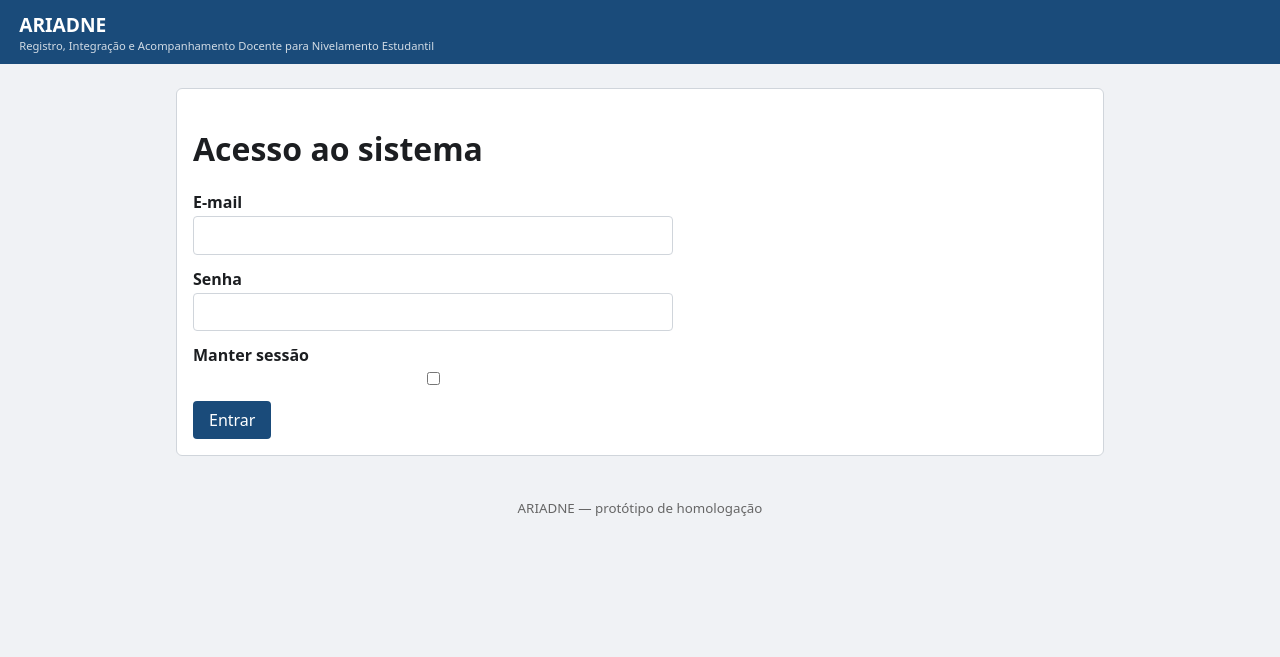
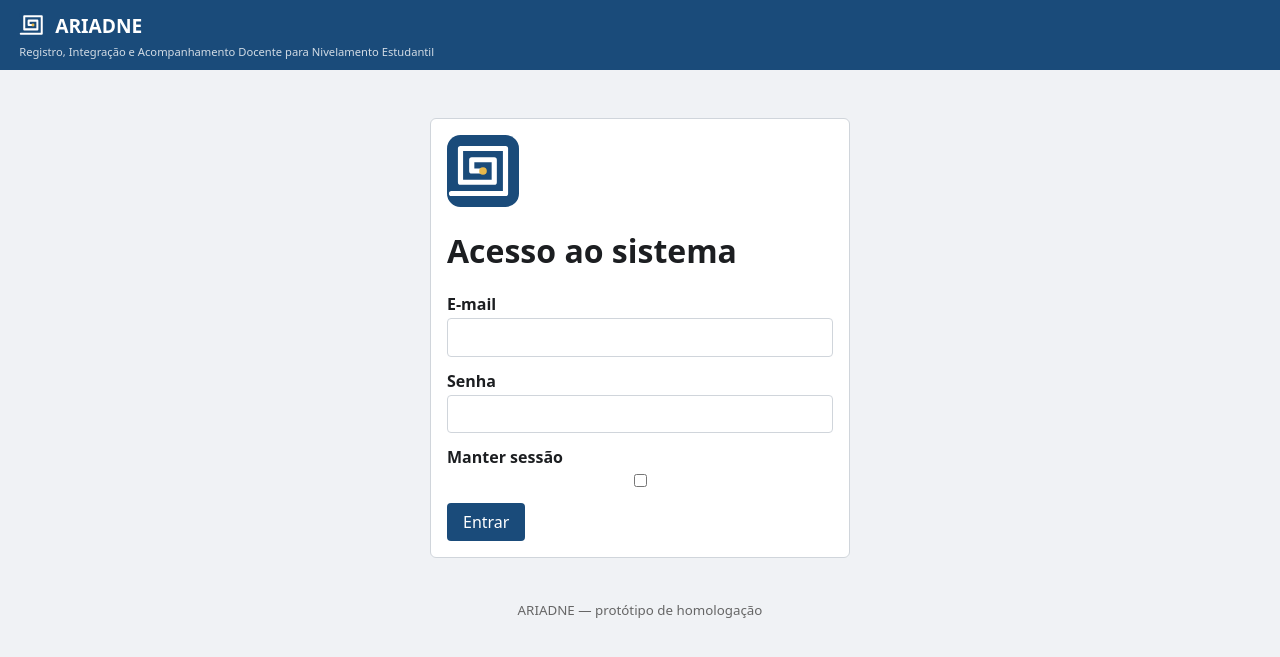
Before and after one commit to demusis/orientacao, a Flask app: page /auth/login in a window 1280 px wide. Shown: the top 657 px of the page. Run offline with Flask 3, Linux system fonts and the light colour scheme; some libraries are stand-ins or nearby versions.

Commit message:
Adiciona identidade visual: labirinto com fio de Ariadne
Logo SVG (labirinto + novelo dourado) aplicado como favicon (ICO
16-256 px gerado por script), ícone de toque e logotipo no cabeçalho
e na tela de login.

Co-Authored-By: Claude Fable 5 <noreply@anthropic.com>
Claude-Session: https://claude.ai/code/session_01EfkskNuWci8GmgbLaoZUYF

```diff
--- a/app/static/style.css
+++ b/app/static/style.css
@@ -3,8 +3,11 @@
 body { font-family: system-ui, sans-serif; margin: 0; background: var(--cinza); color: #1c1e21; }
 header { background: var(--azul); color: #fff; padding: .7rem 1.2rem; display: flex; justify-content: space-between; align-items: center; flex-wrap: wrap; gap: .5rem; }
 header a { color: #fff; text-decoration: none; margin-right: .9rem; }
-.brand a { font-weight: 700; font-size: 1.2rem; }
+.brand a { font-weight: 700; font-size: 1.2rem; display: inline-flex; align-items: center; gap: .5rem; }
+.brand .logo { height: 28px; width: 28px; }
 .tagline { font-size: .7rem; opacity: .8; display: block; }
+.card-login { max-width: 420px; margin: 3rem auto 0; }
+.logo-login { display: block; width: 72px; height: 72px; margin-bottom: .8rem; }
 nav { display: flex; align-items: center; flex-wrap: wrap; }
 main { max-width: 960px; margin: 1.5rem auto; padding: 0 1rem; }
 footer { text-align: center; padding: 1rem; color: #666; }
--- a/app/templates/auth/login.html
+++ b/app/templates/auth/login.html
@@ -2,7 +2,8 @@
 {% from "_macros.html" import render_form %}
 {% block title %}Login — ARIADNE{% endblock %}
 {% block content %}
-<div class="card">
+<div class="card card-login">
+  <img src="{{ url_for('static', filename='img/logo.svg') }}" alt="ARIADNE" class="logo-login">
   <h1>Acesso ao sistema</h1>
   {{ render_form(form) }}
 </div>
--- a/app/templates/base.html
+++ b/app/templates/base.html
@@ -4,11 +4,16 @@
   <meta charset="utf-8">
   <meta name="viewport" content="width=device-width, initial-scale=1">
   <title>{% block title %}ARIADNE{% endblock %}</title>
+  <link rel="icon" href="{{ url_for('static', filename='favicon.ico') }}" sizes="32x32 48x48">
+  <link rel="icon" href="{{ url_for('static', filename='img/logo.svg') }}" type="image/svg+xml">
+  <link rel="apple-touch-icon" href="{{ url_for('static', filename='img/logo-256.png') }}">
   <link rel="stylesheet" href="{{ url_for('static', filename='style.css') }}">
 </head>
 <body>
 <header>
-  <div class="brand"><a href="{{ url_for('main.index') }}">ARIADNE</a>
+  <div class="brand">
+    <a href="{{ url_for('main.index') }}">
+      <img src="{{ url_for('static', filename='img/logo.svg') }}" alt="" class="logo">ARIADNE</a>
     <span class="tagline">Registro, Integração e Acompanhamento Docente para Nivelamento Estudantil</span>
   </div>
   <nav>
```
Also changed, not shown: app/static/favicon.ico (added), app/static/img/logo-256.png (added), app/static/img/logo.svg (added).
